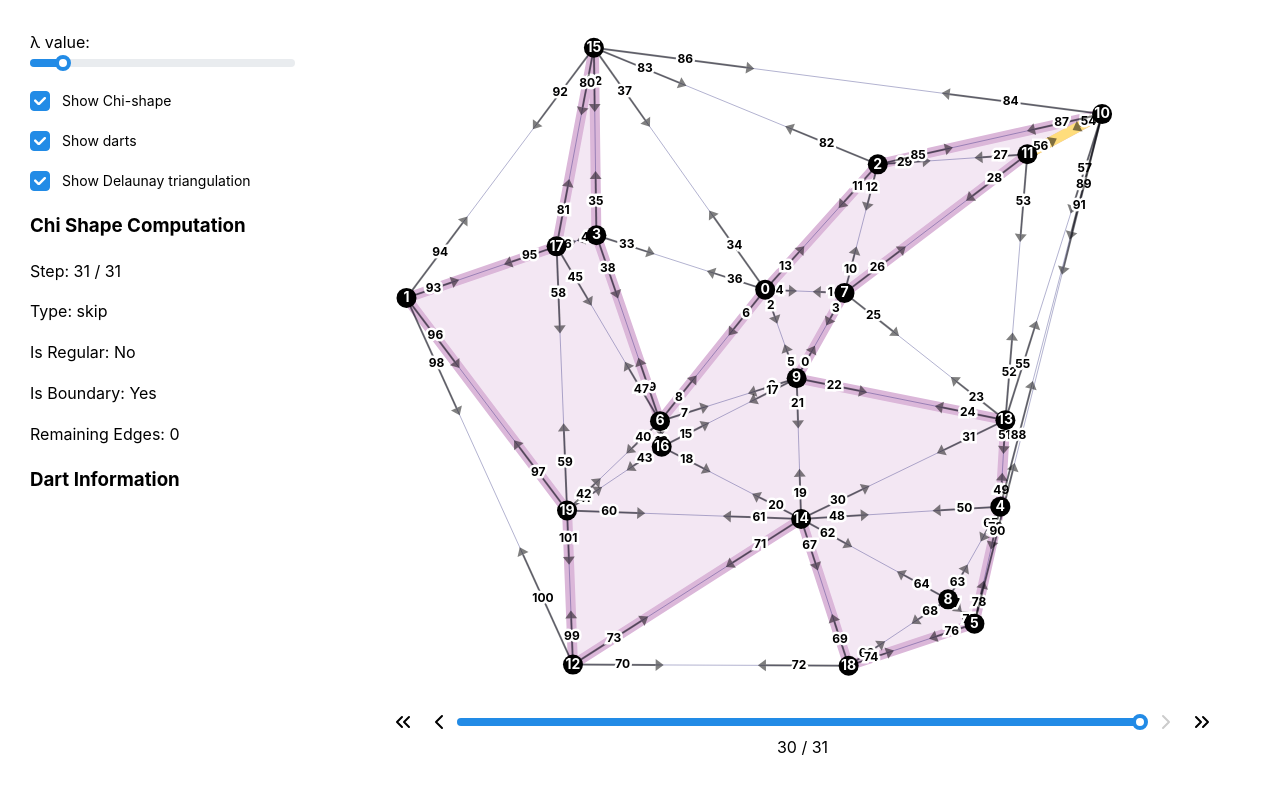
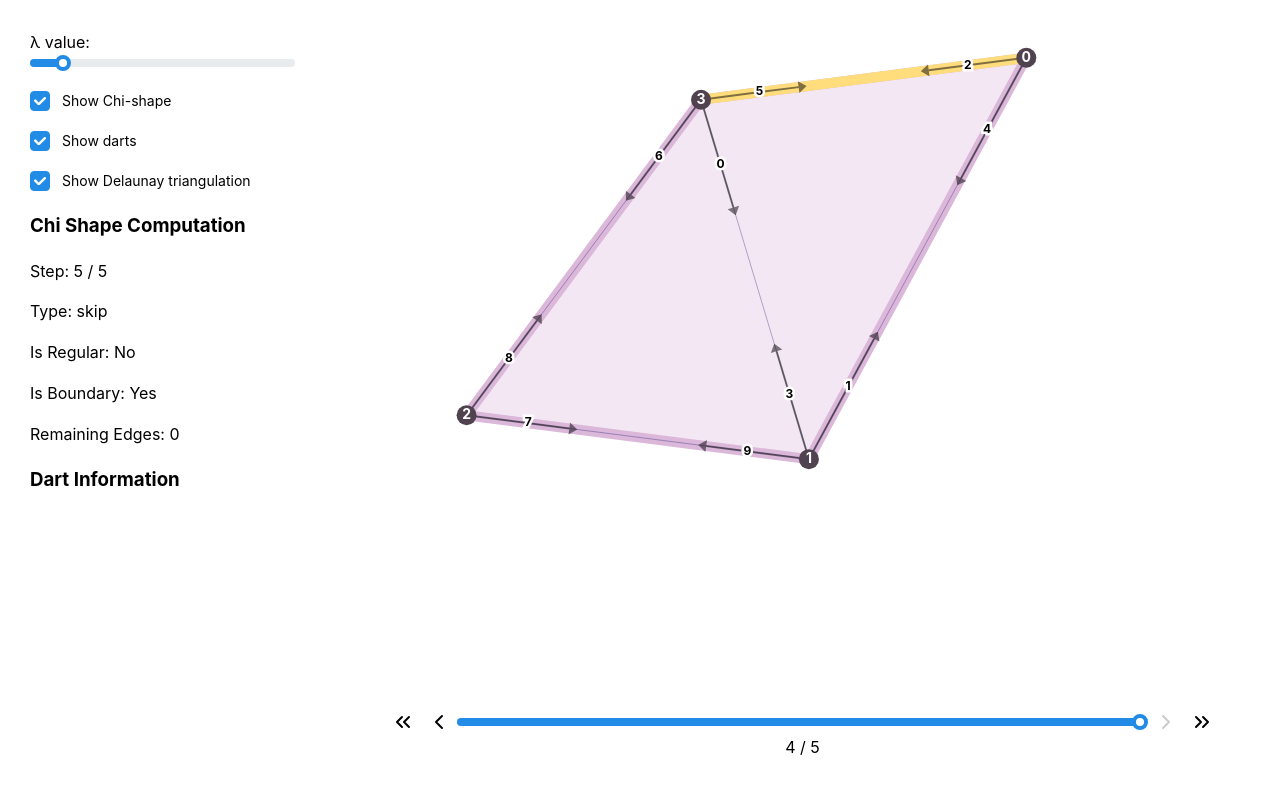
Before and after one commit to NolanDC/chi-shapes, a React (Create React App) app: page / in a window 1280 px wide. Shown: the top 794 px of the page. Built offline with nearby package versions, Linux system fonts and the light colour scheme.

Commit message:
some color updates, simplify logic

```diff
--- a/src/ChiShapeVisualization.tsx
+++ b/src/ChiShapeVisualization.tsx
@@ -43,36 +43,31 @@ const ChiShapeVisualization: React.FC = () => {
   const [showDelaunay, setShowDelaunay] = useState(true);
   const [showChiShape, setShowChiShape] = useState(true);
 
-  const containerRef = useRef<HTMLDivElement>(null);
-  const INFO_COLUMN_WIDTH = 250;
-
   const steps = useMemo(() => new ChiShapeComputer(points, lambda).getComputationSteps(), [points, lambda]);
   const currentStep = useMemo(() => steps[stepIndex], [steps, stepIndex]);
   const chiShapeComputer = useMemo(() => new ChiShapeComputer(points, lambda), [points, lambda])
   const combinatorialMap = useMemo(() => chiShapeComputer.getCombinatorialMap(), [chiShapeComputer])
 
   const delaunayEdges = useMemo(() => {
-    if (combinatorialMap && points.length > 0) {
-      const edgeSet = new Set<string>();
-      const edges: Edge[] = [];
+    if (!combinatorialMap || points.length === 0) return [];
+
+    const edgeMap = new Map<string, Edge>();
 
     combinatorialMap.darts.forEach(dart => {
       const theta0 = combinatorialMap.t0(dart);
-        if (theta0) {
+      if (!theta0) return;
+
       const edgeKey = [dart.index, theta0.index].sort().join('-');
-          if (!edgeSet.has(edgeKey)) {
-            edgeSet.add(edgeKey);
-            edges.push({
+      if (!edgeMap.has(edgeKey)) {
+        edgeMap.set(edgeKey, {
           d1: dart,
           d2: theta0,
           length: Vector.dist(points[dart.origin], points[dart.next])
         });
       }
-        }
     });
 
-      return edges
-    }
+    return Array.from(edgeMap.values());
   }, [combinatorialMap, points]);
 
 
@@ -117,7 +112,7 @@ const ChiShapeVisualization: React.FC = () => {
 
   useEffect(() => {
 
-    setPoints(randomPoints(20));
+    setPoints(randomPoints(4));
     //setPoints(simplePoints());
 
   }, []);
--- a/src/CombinatorialMap.ts
+++ b/src/CombinatorialMap.ts
@@ -126,7 +126,6 @@ export class CombinatorialMap {
   }
 
   public boundaryEdges(): [Dart, Dart][] {
-    console.log('dart length', this.darts);
     const edgeMap = new Map<string, [Dart, Dart]>();
 
     for (const dart of this.darts) {
--- a/src/Vertex.tsx
+++ b/src/Vertex.tsx
@@ -13,7 +13,7 @@ export const Vertex: React.FC<VertexProps> = ({ point, index }) => {
         cx={point.x}
         cy={point.y}
         r={10}
-        fill="black"
+        fill="#50434f"
       />
       <text
         x={point.x}
```
Lines whose indentation alone changed are shown as unchanged.
